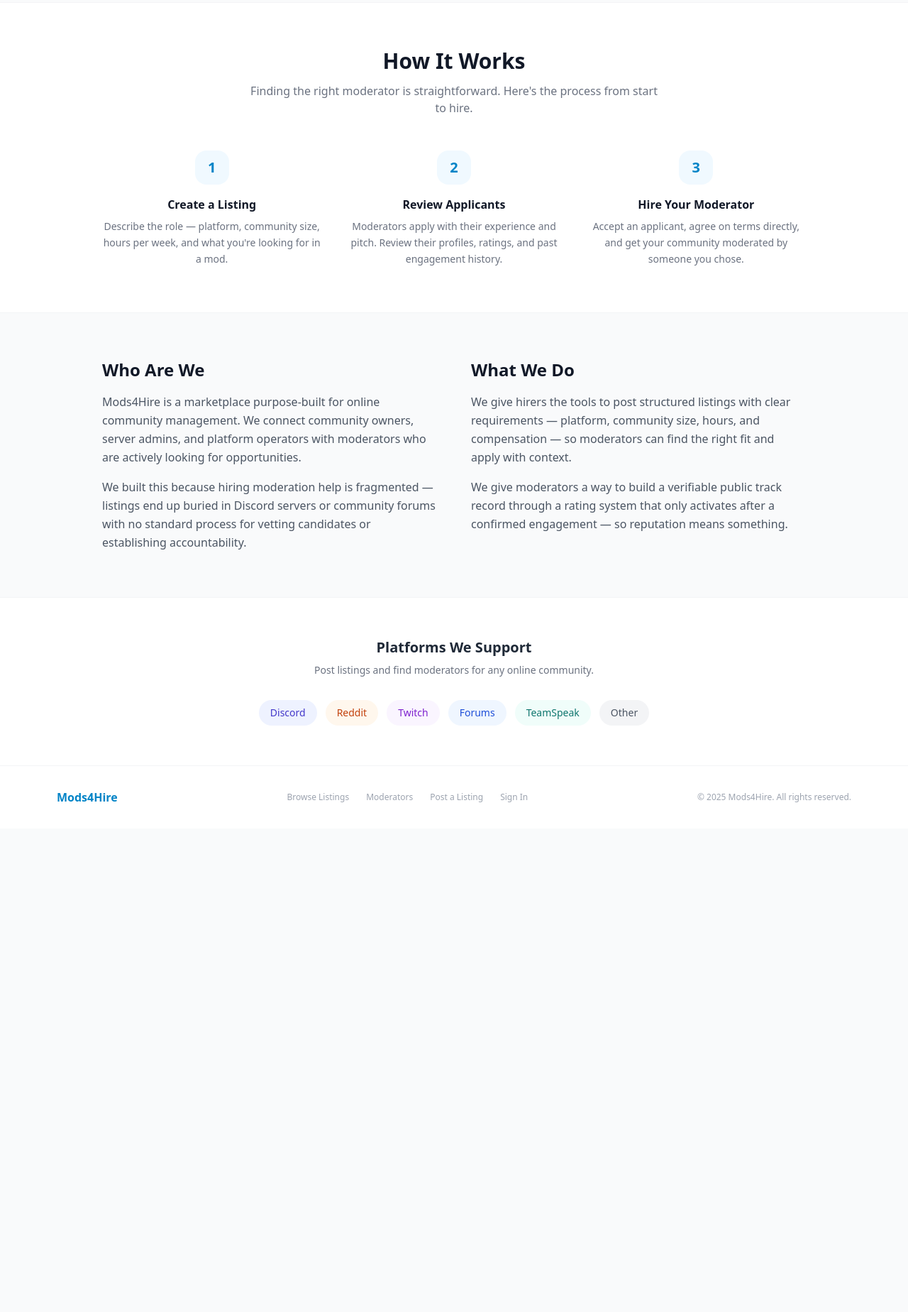
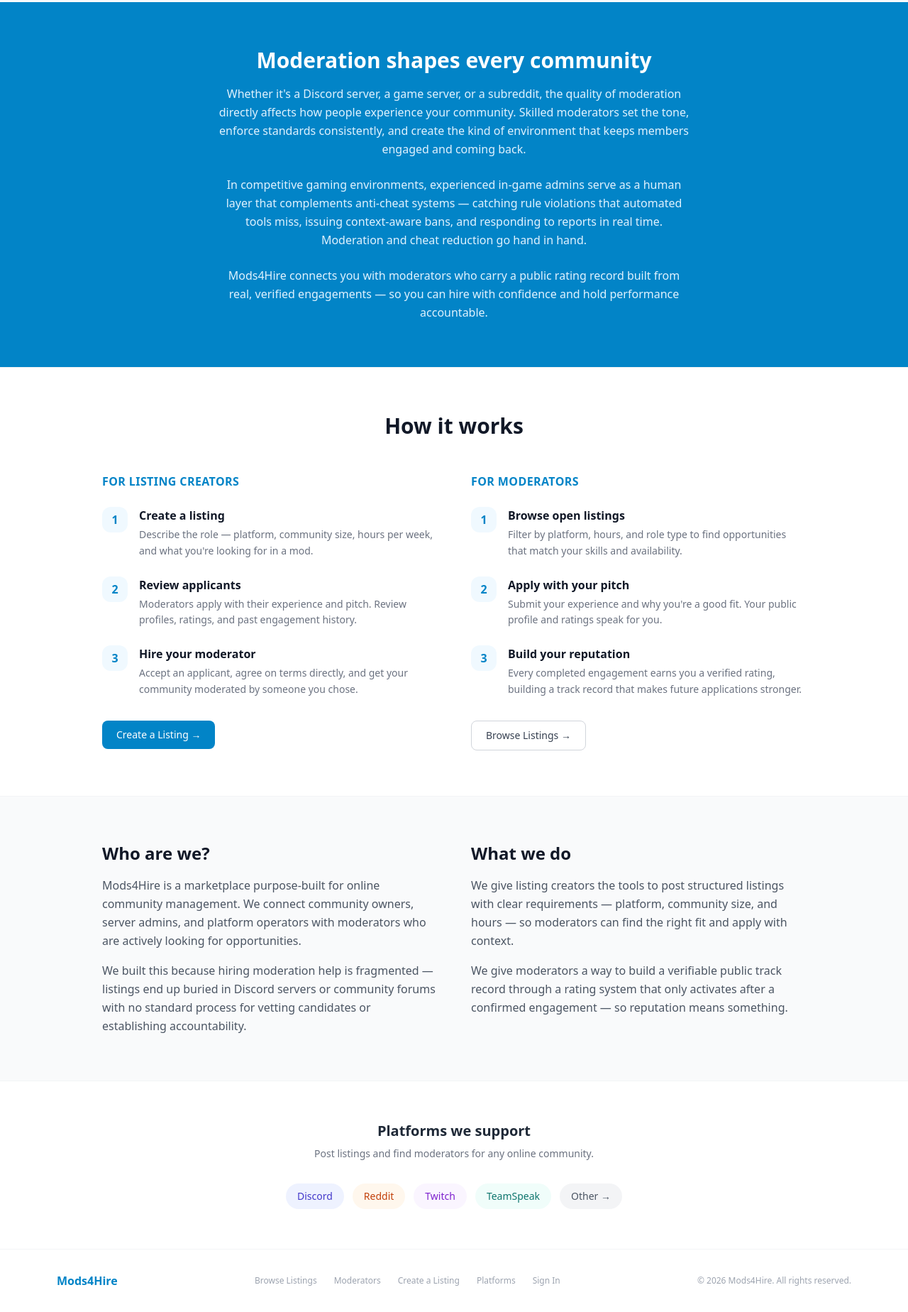
Before and after one commit to AizpiriVentures/mods4hire, a website: page public/index.html in a window 1280 px wide. Shown: the part 688-2536 px from the top of the page at 71% size. Before the commit the page ends 1855 px from the top, so only its background shows below. Drawn offline with nearby package versions, Linux system fonts and the light colour scheme; a script that the page names is missing.

Commit message:
feat: update copy, split How it works into two tracks, add platforms page, sales pitch section, 2026 copyright

```diff
--- a/public/index.html
+++ b/public/index.html
@@ -13,31 +13,20 @@
   <nav class="bg-white border-b border-gray-200 sticky top-0 z-50">
     <div class="max-w-6xl mx-auto px-4">
       <div class="flex items-center justify-between h-14">
-
-        <!-- Brand -->
         <a href="/" class="text-xl font-bold text-sky-600 shrink-0">Mods4Hire</a>
-
-        <!-- Desktop centre links -->
         <div class="hidden md:flex items-center gap-6">
           <a href="/listings.html" class="text-sm text-gray-600 hover:text-sky-600 transition-colors">Browse Listings</a>
           <a href="/moderators.html" class="text-sm text-gray-600 hover:text-sky-600 transition-colors">Moderators</a>
         </div>
-
-        <!-- Desktop right -->
         <div class="hidden md:flex items-center gap-3">
           <a href="/listings-new.html"
             class="bg-sky-600 hover:bg-sky-700 text-white text-sm px-4 py-2 rounded-lg font-medium transition-colors">
-            + Post a Listing
+            Create a Listing
           </a>
           <div id="auth-links" class="flex items-center gap-3"></div>
         </div>
-
-        <!-- Mobile: compact Post button + hamburger -->
         <div class="flex md:hidden items-center gap-2">
-          <a href="/listings-new.html"
-            class="bg-sky-600 text-white text-xs px-3 py-1.5 rounded-lg font-medium">
-            Post
-          </a>
+          <a href="/listings-new.html" class="bg-sky-600 text-white text-xs px-3 py-1.5 rounded-lg font-medium">Post</a>
           <button id="menu-btn" aria-label="Open menu"
             class="p-2 rounded-lg text-gray-600 hover:bg-gray-100 transition-colors">
             <svg class="w-5 h-5" fill="none" stroke="currentColor" viewBox="0 0 24 24">
@@ -45,10 +34,7 @@
             </svg>
           </button>
         </div>
-
       </div>
-
-      <!-- Mobile dropdown -->
       <div id="mobile-menu" class="hidden md:hidden border-t border-gray-100 py-3 space-y-0.5 pb-4">
         <a href="/listings.html" class="block px-3 py-2.5 text-sm text-gray-700 hover:text-sky-600 hover:bg-gray-50 rounded-lg transition-colors">Browse Listings</a>
         <a href="/moderators.html" class="block px-3 py-2.5 text-sm text-gray-700 hover:text-sky-600 hover:bg-gray-50 rounded-lg transition-colors">Moderators</a>
@@ -63,7 +49,7 @@
       Hire trusted community moderators
     </h1>
     <p class="text-gray-500 text-lg mb-8 max-w-xl mx-auto">
-      Post a listing, review applicants, and find proven mods for Discord, Reddit, forums, and more.
+      Post a listing, review applicants, and find proven mods for Discord, Reddit, game servers, and more.
     </p>
     <div class="flex flex-col sm:flex-row gap-3 justify-center">
       <a href="/listings-new.html"
@@ -88,41 +74,99 @@
     </div>
   </section>
 
-  <!-- ── How It Works ───────────────────────────────────────────────────── -->
+  <!-- ── Why moderation matters ─────────────────────────────────────────── -->
+  <section class="bg-sky-600 py-16">
+    <div class="max-w-4xl mx-auto px-4 text-center">
+      <h2 class="text-2xl sm:text-3xl font-bold text-white mb-4">Moderation shapes every community</h2>
+      <p class="text-sky-100 text-base leading-relaxed mb-6 max-w-2xl mx-auto">
+        Whether it's a Discord server, a game server, or a subreddit, the quality of moderation directly affects how people experience your community. Skilled moderators set the tone, enforce standards consistently, and create the kind of environment that keeps members engaged and coming back.
+      </p>
+      <p class="text-sky-100 text-base leading-relaxed mb-6 max-w-2xl mx-auto">
+        In competitive gaming environments, experienced in-game admins serve as a human layer that complements anti-cheat systems — catching rule violations that automated tools miss, issuing context-aware bans, and responding to reports in real time. Moderation and cheat reduction go hand in hand.
+      </p>
+      <p class="text-sky-100 text-base leading-relaxed max-w-2xl mx-auto">
+        Mods4Hire connects you with moderators who carry a public rating record built from real, verified engagements — so you can hire with confidence and hold performance accountable.
+      </p>
+    </div>
+  </section>
+
+  <!-- ── How it works ───────────────────────────────────────────────────── -->
   <section class="bg-white border-t border-b border-gray-100 py-16">
     <div class="max-w-5xl mx-auto px-4">
-      <h2 class="text-2xl sm:text-3xl font-bold text-gray-900 text-center mb-3">How It Works</h2>
-      <p class="text-gray-500 text-center mb-12 max-w-xl mx-auto">
-        Finding the right moderator is straightforward. Here's the process from start to hire.
-      </p>
-      <div class="grid grid-cols-1 sm:grid-cols-3 gap-8">
-        <div class="text-center">
-          <div class="w-12 h-12 bg-sky-50 rounded-2xl flex items-center justify-center mx-auto mb-4">
-            <span class="text-sky-600 font-bold text-xl">1</span>
+      <h2 class="text-2xl sm:text-3xl font-bold text-gray-900 text-center mb-12">How it works</h2>
+
+      <div class="grid grid-cols-1 md:grid-cols-2 gap-12">
+
+        <!-- For listing creators -->
+        <div>
+          <h3 class="text-base font-semibold text-sky-600 uppercase tracking-wide mb-6">For listing creators</h3>
+          <div class="space-y-6">
+            <div class="flex gap-4">
+              <div class="w-9 h-9 bg-sky-50 rounded-xl flex items-center justify-center shrink-0">
+                <span class="text-sky-600 font-bold">1</span>
+              </div>
+              <div>
+                <h4 class="font-semibold text-gray-900 mb-1">Create a listing</h4>
+                <p class="text-gray-500 text-sm leading-relaxed">Describe the role — platform, community size, hours per week, and what you're looking for in a mod.</p>
+              </div>
+            </div>
+            <div class="flex gap-4">
+              <div class="w-9 h-9 bg-sky-50 rounded-xl flex items-center justify-center shrink-0">
+                <span class="text-sky-600 font-bold">2</span>
+              </div>
+              <div>
+                <h4 class="font-semibold text-gray-900 mb-1">Review applicants</h4>
+                <p class="text-gray-500 text-sm leading-relaxed">Moderators apply with their experience and pitch. Review profiles, ratings, and past engagement history.</p>
+              </div>
+            </div>
+            <div class="flex gap-4">
+              <div class="w-9 h-9 bg-sky-50 rounded-xl flex items-center justify-center shrink-0">
+                <span class="text-sky-600 font-bold">3</span>
+              </div>
+              <div>
+                <h4 class="font-semibold text-gray-900 mb-1">Hire your moderator</h4>
+                <p class="text-gray-500 text-sm leading-relaxed">Accept an applicant, agree on terms directly, and get your community moderated by someone you chose.</p>
+              </div>
+            </div>
           </div>
-          <h3 class="font-semibold text-gray-900 mb-2">Create a Listing</h3>
-          <p class="text-gray-500 text-sm leading-relaxed">
-            Describe the role — platform, community size, hours per week, and what you're looking for in a mod.
-          </p>
+          <a href="/listings-new.html" class="inline-block mt-8 bg-sky-600 hover:bg-sky-700 text-white text-sm px-5 py-2.5 rounded-lg font-medium transition-colors">Create a Listing →</a>
         </div>
-        <div class="text-center">
-          <div class="w-12 h-12 bg-sky-50 rounded-2xl flex items-center justify-center mx-auto mb-4">
-            <span class="text-sky-600 font-bold text-xl">2</span>
+
+        <!-- For moderators -->
+        <div>
+          <h3 class="text-base font-semibold text-sky-600 uppercase tracking-wide mb-6">For moderators</h3>
+          <div class="space-y-6">
+            <div class="flex gap-4">
+              <div class="w-9 h-9 bg-sky-50 rounded-xl flex items-center justify-center shrink-0">
+                <span class="text-sky-600 font-bold">1</span>
+              </div>
+              <div>
+                <h4 class="font-semibold text-gray-900 mb-1">Browse open listings</h4>
+                <p class="text-gray-500 text-sm leading-relaxed">Filter by platform, hours, and role type to find opportunities that match your skills and availability.</p>
+              </div>
+            </div>
+            <div class="flex gap-4">
+              <div class="w-9 h-9 bg-sky-50 rounded-xl flex items-center justify-center shrink-0">
+                <span class="text-sky-600 font-bold">2</span>
+              </div>
+              <div>
+                <h4 class="font-semibold text-gray-900 mb-1">Apply with your pitch</h4>
+                <p class="text-gray-500 text-sm leading-relaxed">Submit your experience and why you're a good fit. Your public profile and ratings speak for you.</p>
+              </div>
+            </div>
+            <div class="flex gap-4">
+              <div class="w-9 h-9 bg-sky-50 rounded-xl flex items-center justify-center shrink-0">
+                <span class="text-sky-600 font-bold">3</span>
+              </div>
+              <div>
+                <h4 class="font-semibold text-gray-900 mb-1">Build your reputation</h4>
+                <p class="text-gray-500 text-sm leading-relaxed">Every completed engagement earns you a verified rating, building a track record that makes future applications stronger.</p>
+              </div>
+            </div>
           </div>
-          <h3 class="font-semibold text-gray-900 mb-2">Review Applicants</h3>
-          <p class="text-gray-500 text-sm leading-relaxed">
-            Moderators apply with their experience and pitch. Review their profiles, ratings, and past engagement history.
-          </p>
+          <a href="/listings.html" class="inline-block mt-8 border border-gray-300 hover:border-sky-400 hover:text-sky-600 text-gray-700 text-sm px-5 py-2.5 rounded-lg font-medium transition-colors">Browse Listings →</a>
         </div>
-        <div class="text-center">
-          <div class="w-12 h-12 bg-sky-50 rounded-2xl flex items-center justify-center mx-auto mb-4">
-            <span class="text-sky-600 font-bold text-xl">3</span>
-          </div>
-          <h3 class="font-semibold text-gray-900 mb-2">Hire Your Moderator</h3>
-          <p class="text-gray-500 text-sm leading-relaxed">
-            Accept an applicant, agree on terms directly, and get your community moderated by someone you chose.
-          </p>
-        </div>
+
       </div>
     </div>
   </section>
@@ -131,9 +175,8 @@
   <section class="max-w-5xl mx-auto px-4 py-16">
     <div class="grid grid-cols-1 md:grid-cols-2 gap-12">
 
-      <!-- Who Are We -->
       <div>
-        <h2 class="text-2xl font-bold text-gray-900 mb-4">Who Are We</h2>
+        <h2 class="text-2xl font-bold text-gray-900 mb-4">Who are we?</h2>
         <p class="text-gray-600 leading-relaxed mb-4">
           Mods4Hire is a marketplace purpose-built for online community management. We connect community owners, server admins, and platform operators with moderators who are actively looking for opportunities.
         </p>
@@ -142,11 +185,10 @@
         </p>
       </div>
 
-      <!-- What We Do -->
       <div>
-        <h2 class="text-2xl font-bold text-gray-900 mb-4">What We Do</h2>
+        <h2 class="text-2xl font-bold text-gray-900 mb-4">What we do</h2>
         <p class="text-gray-600 leading-relaxed mb-4">
-          We give hirers the tools to post structured listings with clear requirements — platform, community size, hours, and compensation — so moderators can find the right fit and apply with context.
+          We give listing creators the tools to post structured listings with clear requirements — platform, community size, and hours — so moderators can find the right fit and apply with context.
         </p>
         <p class="text-gray-600 leading-relaxed">
           We give moderators a way to build a verifiable public track record through a rating system that only activates after a confirmed engagement — so reputation means something.
@@ -159,15 +201,19 @@
   <!-- ── Platforms ──────────────────────────────────────────────────────── -->
   <section class="bg-white border-t border-gray-100 py-14">
     <div class="max-w-4xl mx-auto px-4 text-center">
-      <h2 class="text-xl font-semibold text-gray-800 mb-2">Platforms We Support</h2>
+      <h2 class="text-xl font-semibold text-gray-800 mb-2">Platforms we support</h2>
       <p class="text-gray-500 text-sm mb-8">Post listings and find moderators for any online community.</p>
       <div class="flex flex-wrap justify-center gap-3">
-        <span class="px-4 py-2 bg-indigo-50 text-indigo-700 rounded-full text-sm font-medium">Discord</span>
-        <span class="px-4 py-2 bg-orange-50 text-orange-700 rounded-full text-sm font-medium">Reddit</span>
-        <span class="px-4 py-2 bg-purple-50 text-purple-700 rounded-full text-sm font-medium">Twitch</span>
-        <span class="px-4 py-2 bg-blue-50 text-blue-700 rounded-full text-sm font-medium">Forums</span>
-        <span class="px-4 py-2 bg-teal-50 text-teal-700 rounded-full text-sm font-medium">TeamSpeak</span>
-        <span class="px-4 py-2 bg-gray-100 text-gray-600 rounded-full text-sm font-medium">Other</span>
+        <a href="/listings.html?platform=Discord"
+          class="px-4 py-2 bg-indigo-50 text-indigo-700 rounded-full text-sm font-medium hover:bg-indigo-100 transition-colors">Discord</a>
+        <a href="/listings.html?platform=Reddit"
+          class="px-4 py-2 bg-orange-50 text-orange-700 rounded-full text-sm font-medium hover:bg-orange-100 transition-colors">Reddit</a>
+        <a href="/listings.html?platform=Twitch"
+          class="px-4 py-2 bg-purple-50 text-purple-700 rounded-full text-sm font-medium hover:bg-purple-100 transition-colors">Twitch</a>
+        <a href="/listings.html?platform=TeamSpeak"
+          class="px-4 py-2 bg-teal-50 text-teal-700 rounded-full text-sm font-medium hover:bg-teal-100 transition-colors">TeamSpeak</a>
+        <a href="/platforms.html"
+          class="px-4 py-2 bg-gray-100 text-gray-600 rounded-full text-sm font-medium hover:bg-gray-200 transition-colors">Other →</a>
       </div>
     </div>
   </section>
@@ -179,10 +225,11 @@
       <div class="flex items-center gap-6 text-xs text-gray-400">
         <a href="/listings.html" class="hover:text-gray-600 transition-colors">Browse Listings</a>
         <a href="/moderators.html" class="hover:text-gray-600 transition-colors">Moderators</a>
-        <a href="/listings-new.html" class="hover:text-gray-600 transition-colors">Post a Listing</a>
+        <a href="/listings-new.html" class="hover:text-gray-600 transition-colors">Create a Listing</a>
+        <a href="/platforms.html" class="hover:text-gray-600 transition-colors">Platforms</a>
         <a href="/login.html" class="hover:text-gray-600 transition-colors">Sign In</a>
       </div>
-      <p class="text-xs text-gray-400">© 2025 Mods4Hire. All rights reserved.</p>
+      <p class="text-xs text-gray-400">© 2026 Mods4Hire. All rights reserved.</p>
     </div>
   </footer>
 
@@ -190,7 +237,6 @@
     import { getListings, renderListingCard } from '/src/js/listings.js';
     import { updateNavAuth } from '/src/js/auth.js';
 
-    // Hamburger toggle
     document.getElementById('menu-btn').addEventListener('click', () => {
       document.getElementById('mobile-menu').classList.toggle('hidden');
     });
```
Also changed, not shown: public/platforms.html (added, +172 -0 lines).
